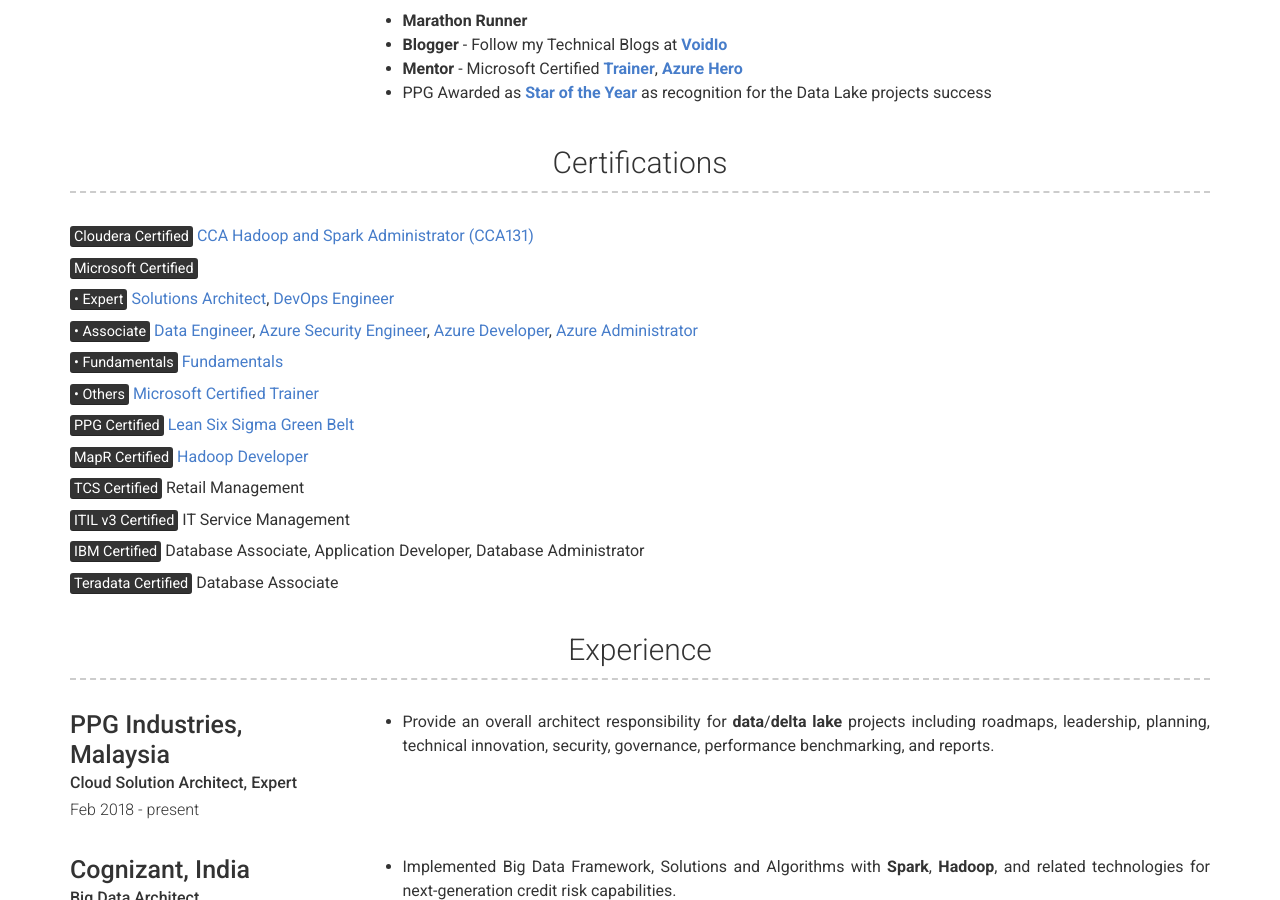
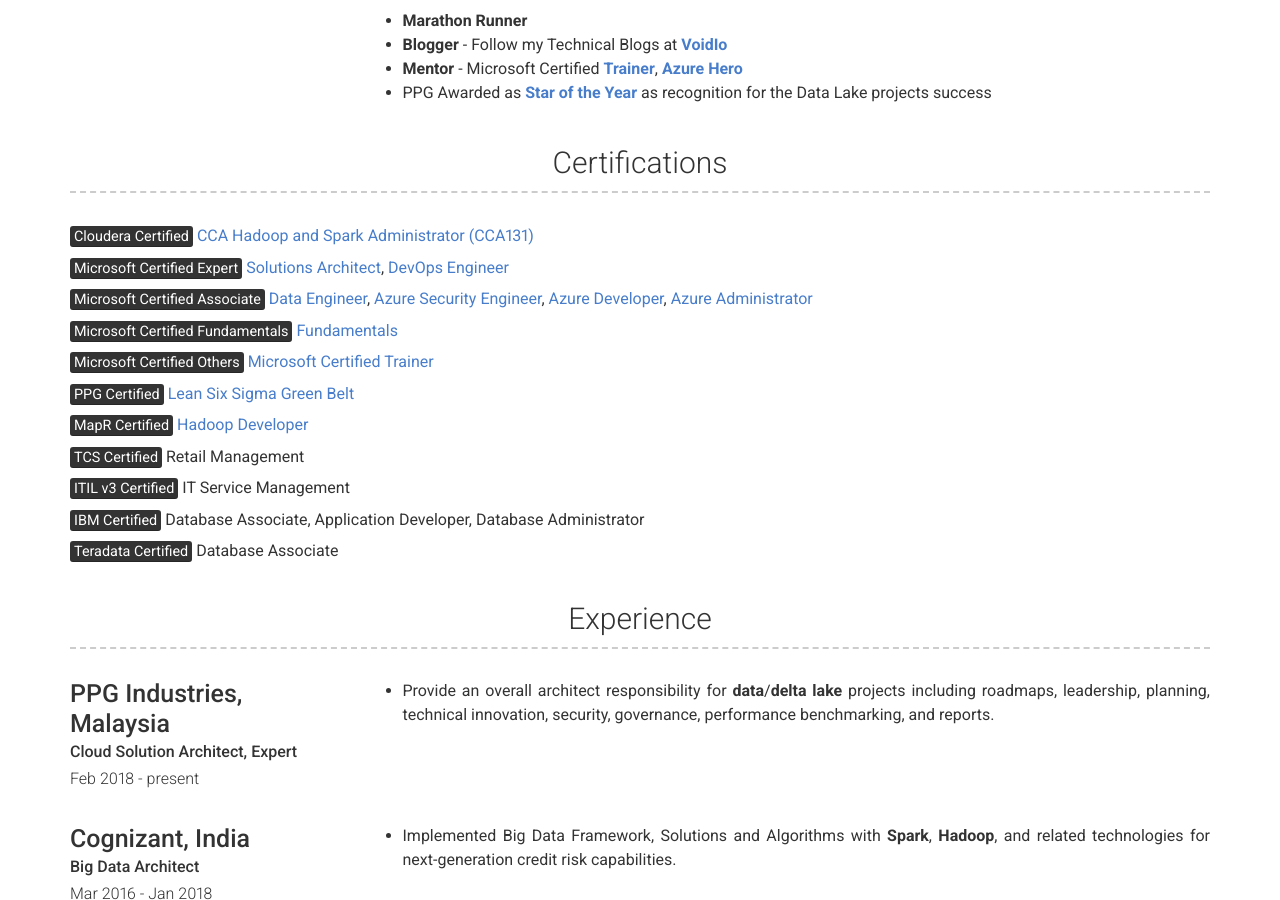
Before and after one commit to mohd-hasnain/mohd-hasnain.github.io, a Jekyll site: the page built from index.md, in a window 1280 px wide and 900 px high, scrolled down 653 px. Built offline with Jekyll 4.4.1, drawn with Linux system fonts in a browser that asks for light colours; nearby versions of some CDN libraries.

Commit message:
Update projects.yml

```diff
--- a/_data/projects.yml
+++ b/_data/projects.yml
@@ -3,19 +3,17 @@
   description: | # this will include new lines to allow paragraphs
       <mark>Cloudera Certified</mark> [CCA Hadoop and Spark Administrator (CCA131)](assets/main/CCA131.pdf)
 
-      <mark>Microsoft Certified</mark>
-
-      <mark>• Expert</mark> [Solutions Architect](assets/main/Microsoft_Certified_Professional_Certificate_1.pdf),
+      <mark>Microsoft Certified Expert</mark> [Solutions Architect](assets/main/Microsoft_Certified_Professional_Certificate_1.pdf),
       [DevOps Engineer](assets/main/Microsoft_Certified_Professional_Certificate_0.pdf)
 
-      <mark>• Associate</mark> [Data Engineer](assets/main/Microsoft_Certified_Professional_Certificate_6.pdf),
+      <mark>Microsoft Certified Associate</mark> [Data Engineer](assets/main/Microsoft_Certified_Professional_Certificate_6.pdf),
       [Azure Security Engineer](assets/main/Microsoft_Certified_Professional_Certificate_3.pdf),
       [Azure Developer](assets/main/Microsoft_Certified_Professional_Certificate_5.pdf),
       [Azure Administrator](assets/main/Microsoft_Certified_Professional_Certificate_4.pdf)
 
-      <mark>• Fundamentals</mark> [Fundamentals](assets/main/Microsoft_Certified_Professional_Certificate_2.pdf)
+      <mark>Microsoft Certified Fundamentals</mark> [Fundamentals](assets/main/Microsoft_Certified_Professional_Certificate_2.pdf)
 
-      <mark>• Others</mark> [Microsoft Certified Trainer](assets/main/Microsoft_Certified_Professional_Certificate_7.pdf)
+      <mark>Microsoft Certified Others</mark> [Microsoft Certified Trainer](assets/main/Microsoft_Certified_Professional_Certificate_7.pdf)
 
       <mark>PPG Certified</mark> [Lean Six Sigma Green Belt](assets/main/sixsigma.jpg)
 
```
